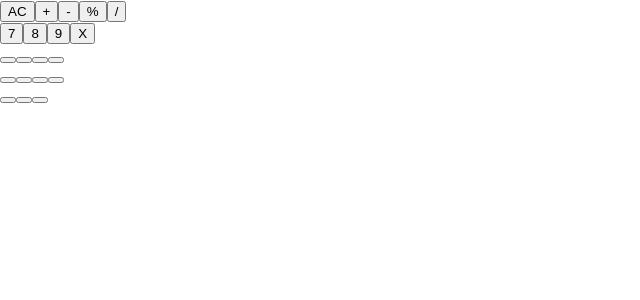
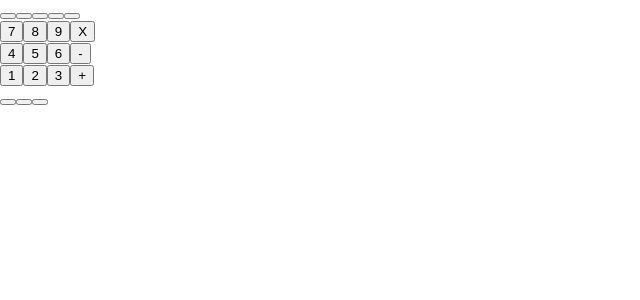
Before and after one commit to kbjude/calculator, a React (Create React App) app: page / in a window 1280 px wide. Shown: the top 300 px of the page, without its empty margins (0-640 px from the left). Built offline with nearby package versions, Linux system fonts and the light colour scheme.

Commit message:
Displaying the buttons

```diff
--- a/src/components/App.js
+++ b/src/components/App.js
@@ -3,7 +3,9 @@ import ButtonPanel from './ButtonPanel.js';
 
 const App = () => {
   return (
-    <ButtonPanel ac="AC" addition="+" subraction="-" modulus="%" division="/" seven="7" eight="8" nine="9" multiple="X"/>
+    <ButtonPanel ac="AC" addition="+" subraction="-" modulus="%" division="/" seven="7" eight="8" nine="9" multiple="X"/>,
+    <ButtonPanel     seven="7" eight="8" nine="9" multiple="X" four="4" five="5" six="6" minus="-" one="1" two="2" three="3" plus="+" />
+
 
   );
 }
```
Also changed, not shown: 1 other file (tests, documents, lock files or other folders).
